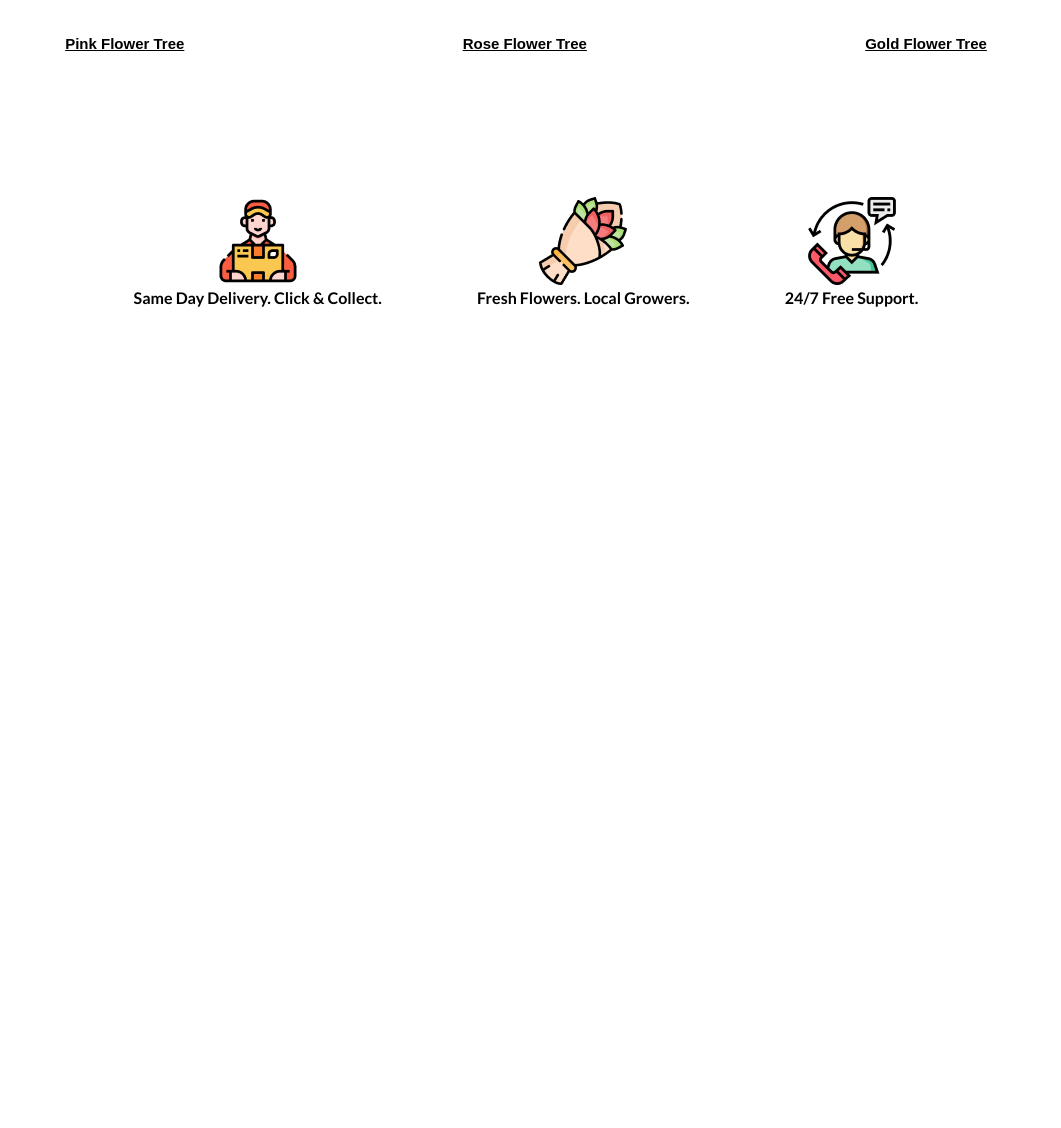
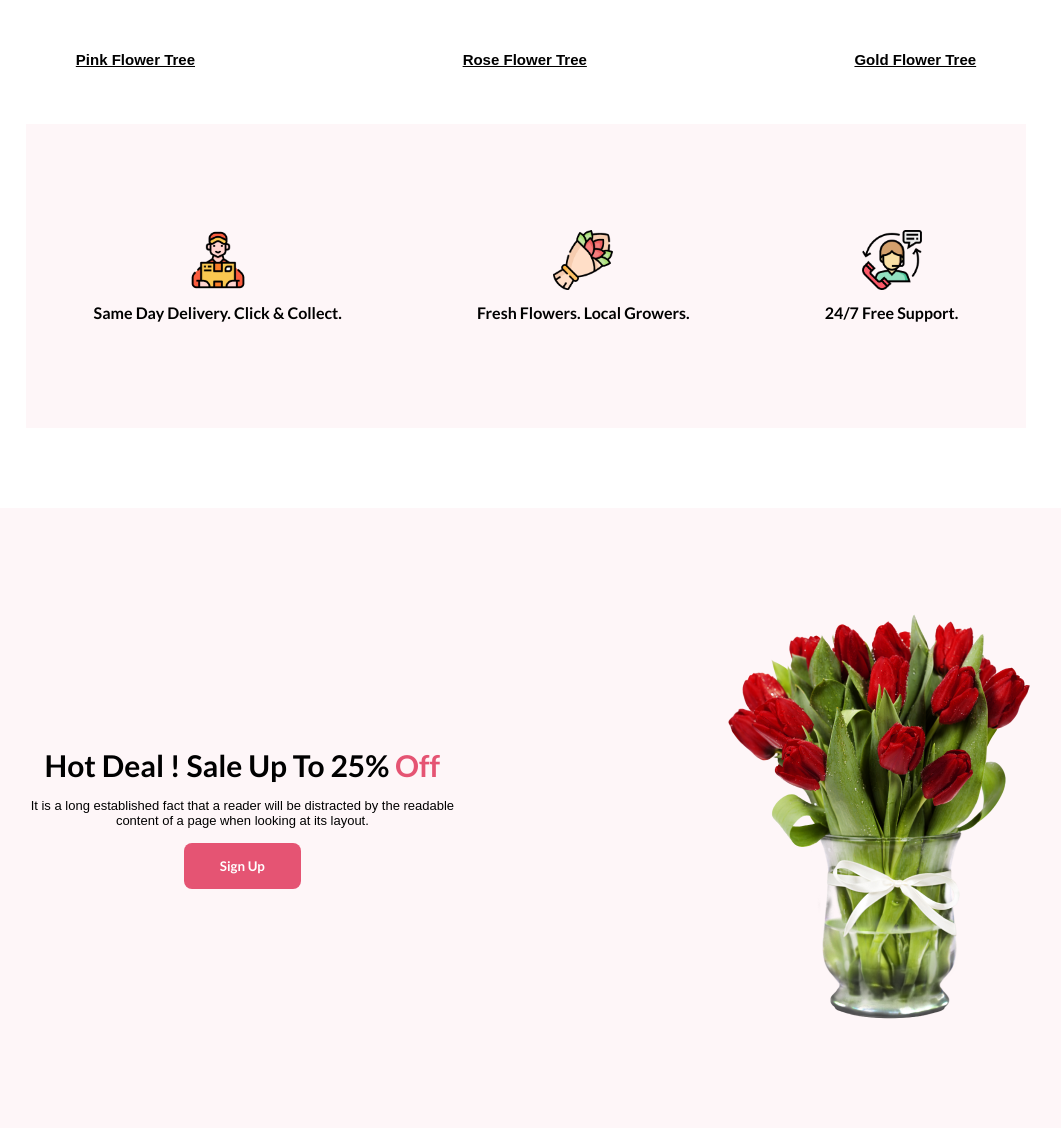
Before and after one commit to RBCodeJourney/flower-shop-assignment, a plain HTML site: page index.html in a window 1280 px wide. Shown: the part 1523-2651 px from the top of the page, without its empty margins (114-1175 px from the left). Before the commit the page ends 2015 px from the top, so only its background shows below. Drawn offline with Linux system fonts and the light colour scheme.

Commit message:
deal section added

```diff
--- a/index.html
+++ b/index.html
@@ -44,6 +44,7 @@
         />
       </div>
     </header>
+             <!-- main section  -->
     <main>
       <!-- featured section -->
       <section class="featured-section">
@@ -80,19 +81,36 @@
       <section class="support-section">
         <div class="support-section-img">
           <div>
-            <img src="Flower Asset/Group 57.png" alt="" />
+            <img src="Flower Asset/Group 57.png" alt="Delivery image" />
             <p>Same Day Delivery. Click & Collect.</p>
           </div>
           <div>
-            <img src="Flower Asset/Group 58.png" alt="" />
+            <img src="Flower Asset/Group 58.png" alt="fresh flower" />
             <p>Fresh Flowers. Local Growers.</p>
           </div>
           <div>
-            <img src="Flower Asset/Group 59.png" alt="" />
+            <img src="Flower Asset/Group 59.png" alt="support image" />
             <p>24/7 Free Support.</p>
           </div>
         </div>
       </section>
+      <!-- hot deal section -->
+      <section class="hot-deal">
+        <div class="primary-content">
+          <h2>Hot Deal ! Sale Up To 25% <span>Off</span></h2>
+          <p>
+            It is a long established fact that a reader will be distracted by
+            the readable <br>
+            content of a page when looking at its layout.
+          </p>
+          <button class="btn-primary">Sign Up</button>
+        </div>
+        <img
+          class="hot-deal-img"
+          src="Flower Asset/pngwing 8.png"
+          alt="Red flowers"
+        />
+      </section>
     </main>
   </body>
 </html>
--- a/styles/style.css
+++ b/styles/style.css
@@ -10,6 +10,9 @@
   font-weight: 700;
   border: none;
   border-radius: 8px;
+}
+span {
+  color: #e55473;
 }
 
 /* header part */
@@ -57,7 +60,7 @@
 /* featured-section */
 
 .featured-section {
-  padding: 5vh;
+  padding: 7vh;
   text-align: center;
 }
 
@@ -122,12 +125,54 @@
 
 /* support section  */
 
+
+.support-section{
+  background-color: rgba(229, 84, 115, 0.05);
+  margin-left: 140px;
+  margin-right: 140px;
+}
+
 .support-section-img {
   display: flex;
   justify-content: space-around;
   align-items: center;
   text-align: center;
-  padding: 0 200px;
   margin-bottom: 10vh;
-  height: 40vh;
+  height: 38vh;
 }
+.support-section img{
+  width: 60px;
+  padding-bottom: 10px;
+}
+
+
+/* hot-deal section */
+.hot-deal {
+  display: flex;
+  align-items: center;
+  justify-content: space-around;
+  background-color: rgba(229, 84, 115, 0.05);
+  height: 620px;
+}
+
+.primary-content{
+  text-align: center;
+  padding: 20px;
+}
+.primary-content h2{
+  font-size: 30px;
+  font-weight: bolder;
+  padding-bottom: 15px;
+
+}
+.primary-content p{
+  font-size: 13px;
+  font-family: sans-serif;
+  padding-bottom: 15px;
+}
+
+.hot-deal-img{
+  object-fit: contain;
+  height: 420px;
+  width: 318px;
+}
```
